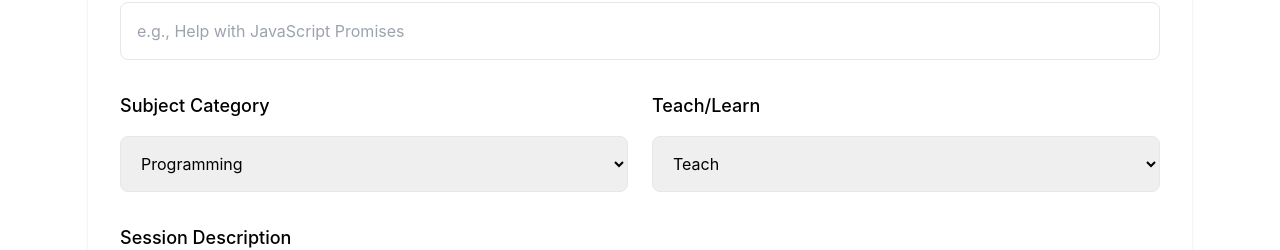
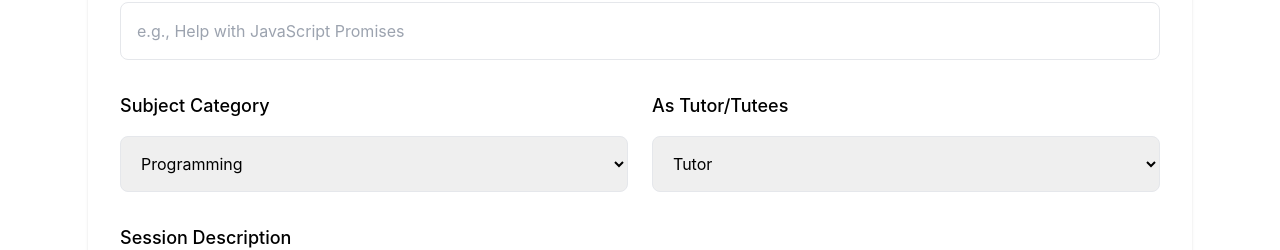
Before and after one commit to samim-reza/EdPeer, a React (Create React App) app in the folder client/: page /session-request in a window 1280 px wide. Shown: the part 353-603 px from the top of the page. Built offline with nearby package versions, Linux system fonts and the light colour scheme.

Commit message:
Fixed some bug from session-request page

```diff
--- a/client/src/pages/SessionRequest.jsx
+++ b/client/src/pages/SessionRequest.jsx
@@ -196,14 +196,14 @@ export default function SessionRequest() {
                   </select>
                 </div>
                 <div className="space-y-4">
-                  <label className="block text-lg font-medium">Teach/Learn</label>
+                  <label className="block text-lg font-medium">As Tutor/Tutees</label>
                   <select
                     className="w-full p-4 border rounded-lg"
                     value={choice}
                     onChange={(e) => setchoice(e.target.value)}
                   >
-                    <option>Teach</option>
-                    <option>Learn</option>
+                    <option>Tutor</option>
+                    <option>Tutees</option>
                   </select>
                 </div>
               </div>
```
